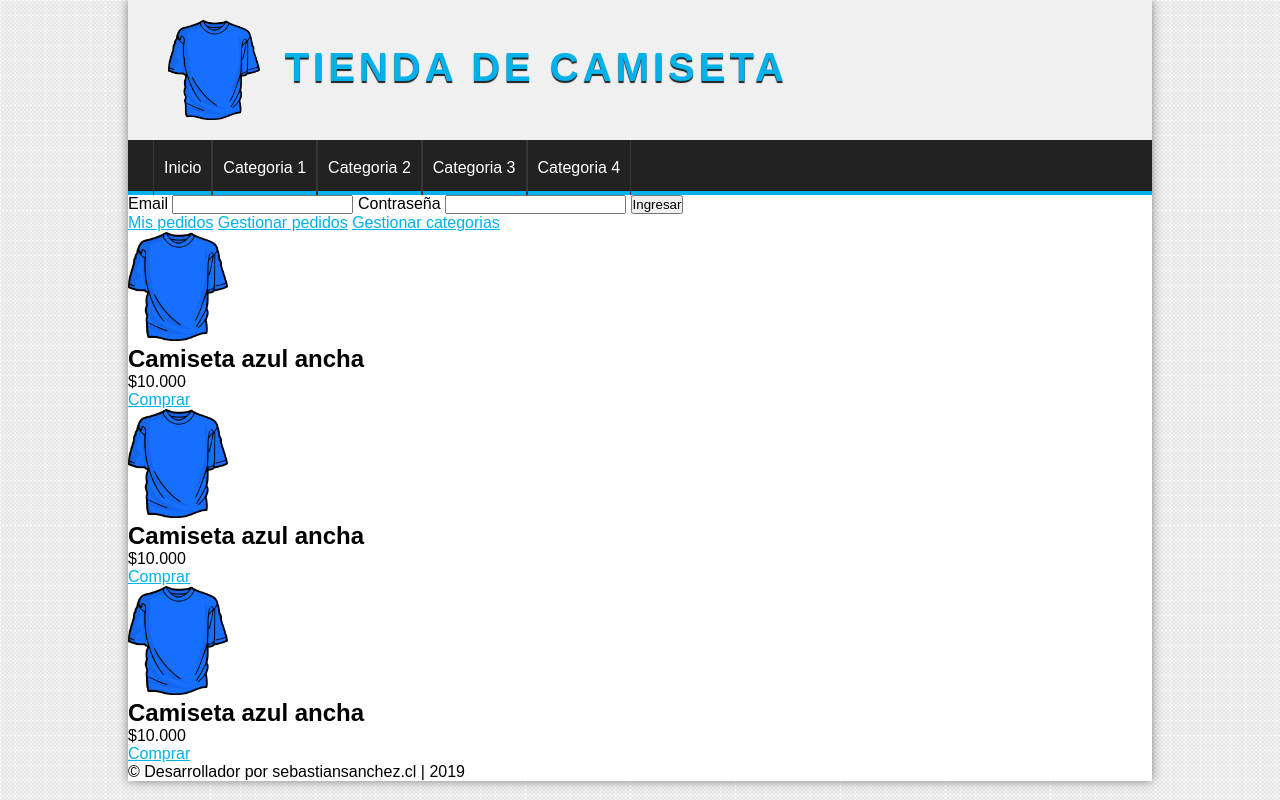
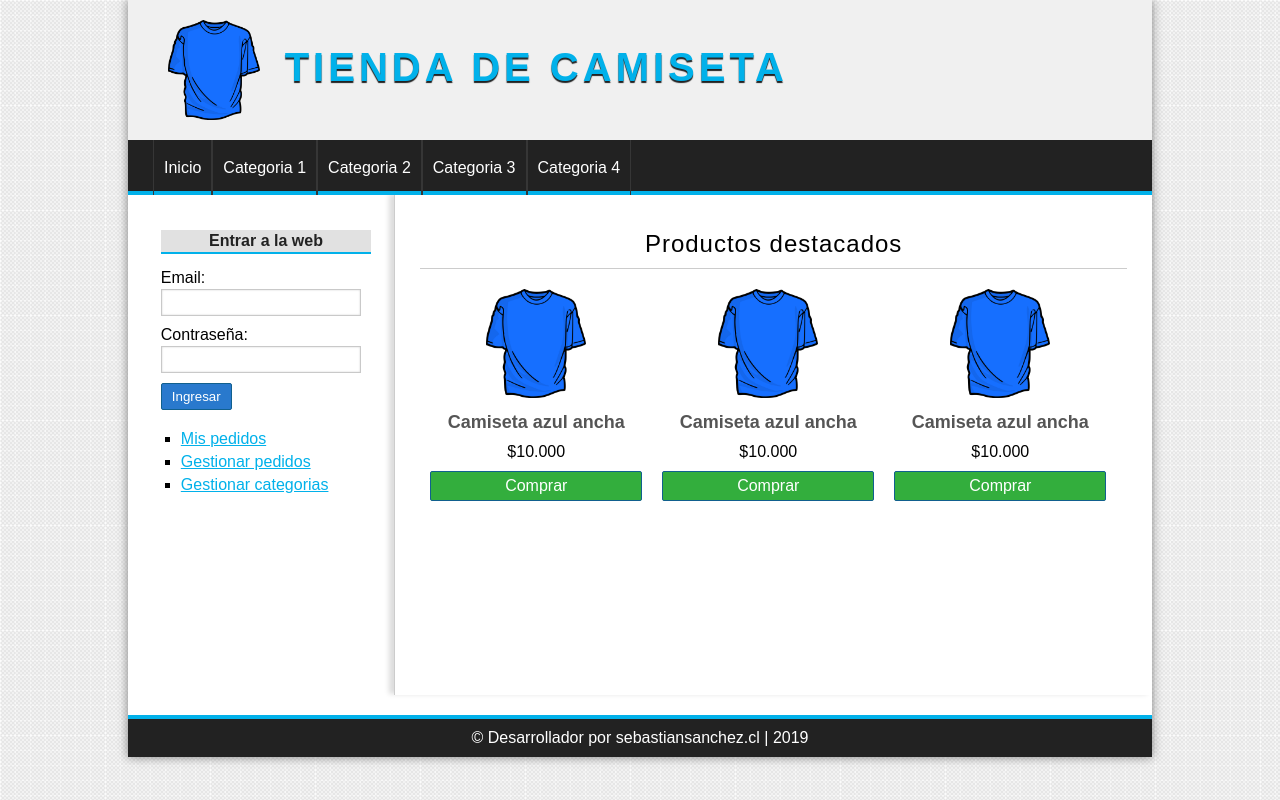
Before and after one commit to Loren34No/proyecto-tienda, a PHP site: page / in a window 1280 px wide. Run offline with PHP 8.4, Linux system fonts and the light colour scheme.

Commit message:
maquetacion lista

```diff
--- a/assets/css/main.css
+++ b/assets/css/main.css
@@ -12,6 +12,7 @@ body {
 a {
   color: #01b1ea;
 }
+
 a:hover {
   color: #555;
 }
@@ -34,10 +35,12 @@ header {
   padding: 20px;
   margin-left: 20px;
 }
+
 #logo img {
   height: 100px;
   float: left;
 }
+
 #logo a {
   float: left;
   font-size: 40px;
@@ -51,6 +54,7 @@ header {
   text-shadow: 0 2px 1px #222;
   transition: text-shadow .3s
 }
+
 #logo a:hover {
   text-shadow: 0 2px 1px #222, 0 0 4px #01b1ea;
 }
@@ -62,16 +66,19 @@ nav {
   height: 55px;
   border-bottom: 4px solid #01b1ea;
 }
+
 nav ul {
   list-style-type: none;
   margin: auto;
   margin-left: 25px;
 }
+
 nav ul li {
   line-height: 55px;
   float: left;
   border-right: 1px solid #363636;
 }
+
 nav a {
   display: block;
   color: #fff;
@@ -80,15 +87,167 @@ nav a {
   padding-right: 10px;
   transition: background-color .3s;
 }
+
 nav a:first-child {
   border-left: 1px solid #363636;
 }
+
 nav a:hover {
   background-color: #01b1ea;
   color: #fff;
 }
 
+/* MAIN */
+main {
+  margin: auto;
+  overflow: hidden;
+  background-color: #fff;
+}
+
+#lateral {
+  width: 25%;
+  float: left;
+  margin-top: 20px;
+  margin-left: 10px;
+  min-height: 500px;
+}
+
+#lateral .block_aside {
+  display: block;
+  width: 90%;
+  margin: 5px auto;
+  padding: 10px;
+}
+
+#lateral h3{
+  display: block;
+  color: #222;
+  width: 100%;
+  text-align: center;
+  padding-top: 2px;
+  padding-bottom: 2px;
+  margin-bottom: 15px;
+  font-size: 16px;
+  font-weight: bold;
+  background-color: #e1e1e1;
+  border-bottom: 2px solid #01b1ea;
+}
+
+#lateral ul {
+  list-style-type: square;
+  margin-left: 20px;
+  margin-top: 20px;
+}
+
+#lateral ul li {
+  margin-top: 5px;
+  margin-bottom: 5px;
+}
+
+/* MAIN - CONTENIDO PRINCIPAL */
+#principal {
+  width: 74%;
+  min-height: 500px;
+  float: right;
+  border-left: 1px solid #ccc;
+  box-shadow: -5px -1px 5px #ddd;
+  padding: 25px;
+}
+
+#principal h1 {
+  font-size: 24px;
+  font-weight: normal;
+  text-align: center;
+  letter-spacing: 1px;
+  border-bottom: 1px solid #ccc;
+  padding: 10px;
+  margin-bottom: 20px;
+}
+
+/* FORMULARIOS */
+label,
+input[type='text'],
+input[type='email'],
+input[type='password'],
+select {
+  display: block;
+  width: 95%;
+  margin-top: 2px;
+  margin-bottom: 2px;
+}
+
+input[type='text'],
+input[type='email'],
+input[type='password'],
+select {
+  border: 1px solid #c9c9c9;
+  box-shadow: 0 0 2px #ccc inset;
+  background-color: #fff;
+  padding: 5px;
+  color: #555;
+  transition: all .3s;
+}
+
+input[type='text']:focus,
+input[type='email']:focus,
+input[type='password']:focus {
+  border: 1px solid #1579b5;
+  color: #000;
+}
+
+button, .btn {
+  display: block;
+  border-radius: 2px;
+  width: auto;
+  padding: 5px;
+  padding-left: 10px;
+  padding-right: 10px;
+  color: #fff;
+  background-color: #2979cd;
+  border: 1px solid #11608e;
+  cursor: pointer;
+}
+
+.btn {
+  background-color: #33ae3d;
+  text-decoration: none;
+}
+
+.btn:hover {
+  color: #fff !important;
+}
+
+label, button {
+  margin-top: 10px;
+}
+
 /* PRODUCTOS */
+#products {
+  width: 30%;
+  float: left;
+  margin: 0 10px 0 10px;
+  text-align: center;
+}
+
+#products h2 {
+  font-size: 18px;
+  color: #555;
+}
+
 #products img {
   width: 100px;
 }
+
+#products h2, #products img, #products p {
+  margin-bottom: 10px;
+}
+
+/* FOOTER */
+footer {
+  clear: both;
+  text-align: center;
+  padding: 10px;
+  color: #fff;
+  background-color: #222;
+  border-top: 4px solid #01b1ea;
+}
--- a/index.php
+++ b/index.php
@@ -11,14 +11,14 @@
 
 <body>
   <div id="container">
-    <header id="header">
+    <header>
       <div id="logo">
         <img src="assets/img/camiseta.png" alt="Logo de camiseta">
         <a href="index.php">Tienda de camiseta</a>
       </div>
     </header>
 
-    <nav id="menu">
+    <nav>
       <ul>
         <li><a href="">Inicio</a></li>
         <li><a href="">Categoria 1</a></li>
@@ -28,45 +28,49 @@
       </ul>
     </nav>
 
-    <main id="main">
+    <main>
       <aside id="lateral">
         <div id="login" class="block_aside">
+          <h3>Entrar a la web</h3>
           <form action="" method="POST">
-            <label for="email">Email</label>
-            <input type="text" name="email" id="email">
-            <label for="password">Contraseña</label>
+            <label for="email">Email:</label>
+            <input type="email" name="email" id="email">
+            <label for="password">Contraseña:</label>
             <input type="password" name="password" id="password">
             <button type="submit">Ingresar</button>
           </form>
-          <a href="">Mis pedidos</a>
-          <a href="">Gestionar pedidos</a>
-          <a href="">Gestionar categorias</a>
+          <ul>
+            <li><a href="">Mis pedidos</a></li>
+            <li><a href="">Gestionar pedidos</a></li>
+            <li><a href="">Gestionar categorias</a></li>
+          </ul>
         </div>
       </aside>
 
       <div id="principal">
+        <h1>Productos destacados</h1>
         <div id="products">
           <img src="assets/img/camiseta.png">
           <h2>Camiseta azul ancha</h2>
           <p>$10.000</p>
-          <a href="">Comprar</a>
+          <a href="" class="btn">Comprar</a>
         </div>
         <div id="products">
           <img src="assets/img/camiseta.png">
           <h2>Camiseta azul ancha</h2>
           <p>$10.000</p>
-          <a href="">Comprar</a>
+          <a href="" class="btn">Comprar</a>
         </div>
         <div id="products">
           <img src="assets/img/camiseta.png">
           <h2>Camiseta azul ancha</h2>
           <p>$10.000</p>
-          <a href="">Comprar</a>
+          <a href="" class="btn">Comprar</a>
         </div>
       </div>
     </main>
 
-    <footer id="footer">
+    <footer>
       <p>&copy; Desarrollador por sebastiansanchez.cl | <?= date('Y'); ?></p>
     </footer>
   </div>
```
